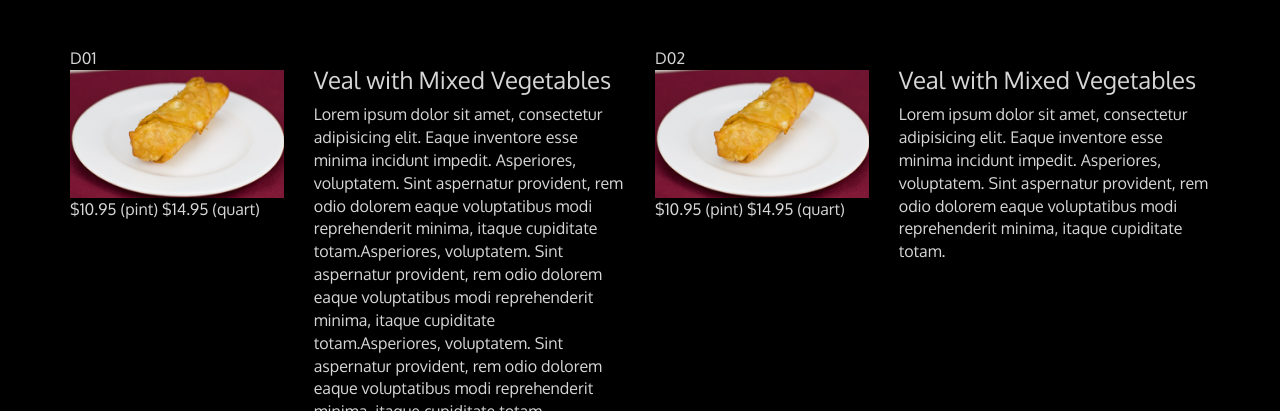
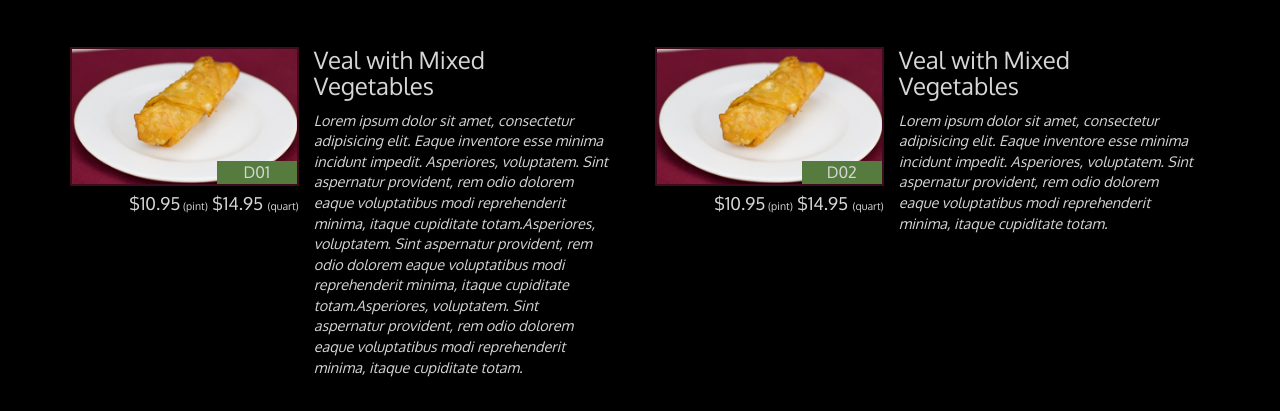
Before and after one commit to anshu20-ece/anshu.github.io, a plain HTML site: page single-category.html in a window 1280 px wide. Shown: the part 309-720 px from the top of the page. Drawn offline with nearby package versions, Linux system fonts and the light colour scheme; a script that the page names is missing.

Commit message:
Update styles.css

```diff
--- a/css/styles.css
+++ b/css/styles.css
@@ -184,6 +184,53 @@ body {
   margin-bottom: 50px;
 }
 /* END MENU CATEGORIES PAGE */
+/* SINGLE CATEGORY PAGE */
+.menu-item-tile {
+  margin-bottom: 25px;
+}
+.menu-item-tile hr {
+  width: 80%;
+}
+.menu-item-tile .menu-item-price {
+  font-size: 1.1em;
+  text-align: right;
+  margin-top: -15px;
+  margin-right: -15px;
+}
+.menu-item-tile .menu-item-price span {
+  font-size: .6em;
+}
+.menu-item-photo {
+  position: relative;
+  border: 2px solid #3F0C1F;
+  overflow: hidden;
+  padding: 0;
+  margin-right: -15px;
+  margin-left: auto;
+  margin-bottom: 20px;
+  max-width: 250px;
+}
+.menu-item-photo div {
+  position: absolute;
+  bottom: 0;
+  right: 0;
+  width: 80px;
+  background-color: #557c3e;
+  text-align: center;
+}
+.menu-item-description {
+  padding-right: 30px;
+}
+h3.menu-item-title {
+  margin: 0 0 10px;
+}
+.menu-item-details {
+  font-size: .9em;
+  font-style: italic;
+}
+/* END SINGLE CATEGORY PAGE */
+
+
 
 
 /********** Large devices only **********/
@@ -288,6 +335,15 @@ body {
     width: 360px;
     margin: 0 auto 15px;
   }
+  .menu-item-photo {
+    margin-right: auto;
+  }
+  .menu-item-tile .menu-item-price {
+    text-align: center;
+  }
+  .menu-item-description {
+    text-align: center;;
+  }
 
 }
 /********** Super extra small devices Only :-) (e.g., iPhone 4) **********/
```
